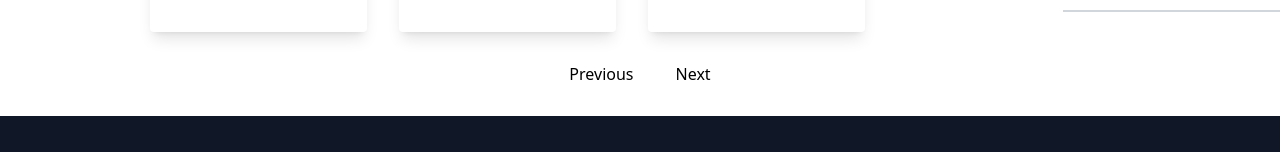
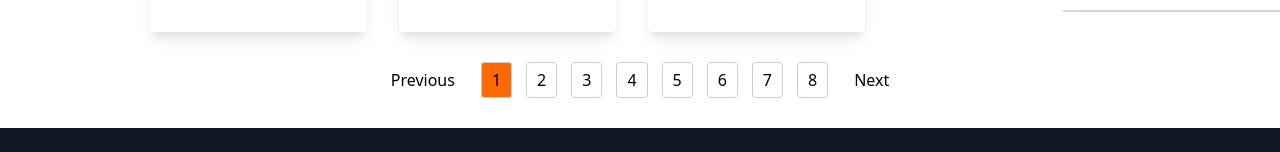
Before and after one commit to Himanshi8790-Sharma/Blog-Website, a React (Vite) app: page / in a window 1280 px wide. Shown: the part 2387-2539 px from the top of the page. Built offline with nearby package versions, Linux system fonts and the light colour scheme.

Commit message:
Update Pagination.jsx

```diff
--- a/src/components/Pagination.jsx
+++ b/src/components/Pagination.jsx
@@ -3,7 +3,7 @@ import { Link } from 'react-router-dom';
 
 function Pagination({  onPageChange,currentPage,totalBlogs,pageSize}) {
 
-    const totalPages = Math.ceil(totalBlogs.length / pageSize);
+    const totalPages = Math.ceil(totalBlogs / pageSize);
 
     const renderPaginationLinks = ()=>{
         return Array.from({length: totalPages}, (_, i)=>i+1).map((pageNumber)=>
```
